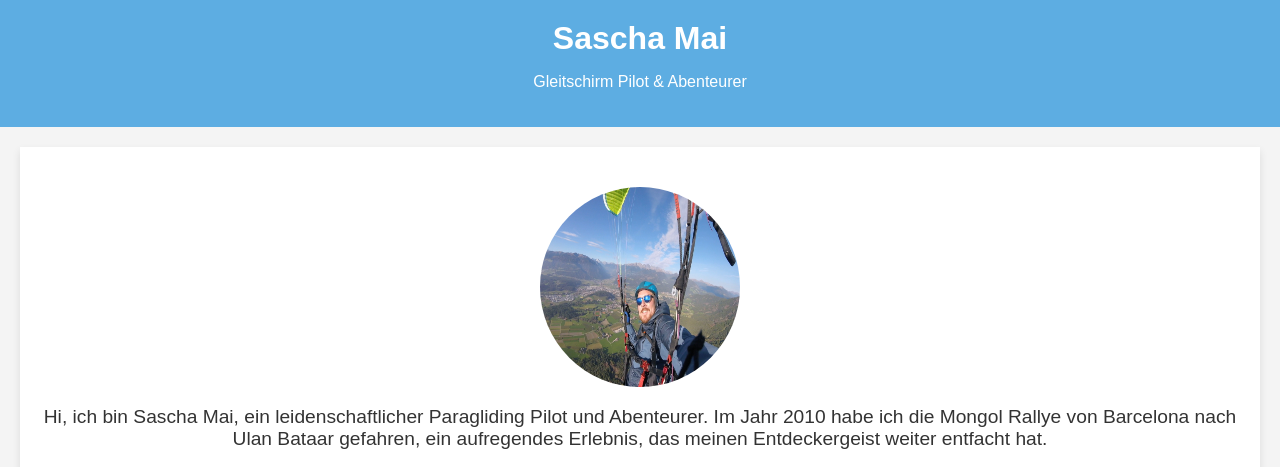
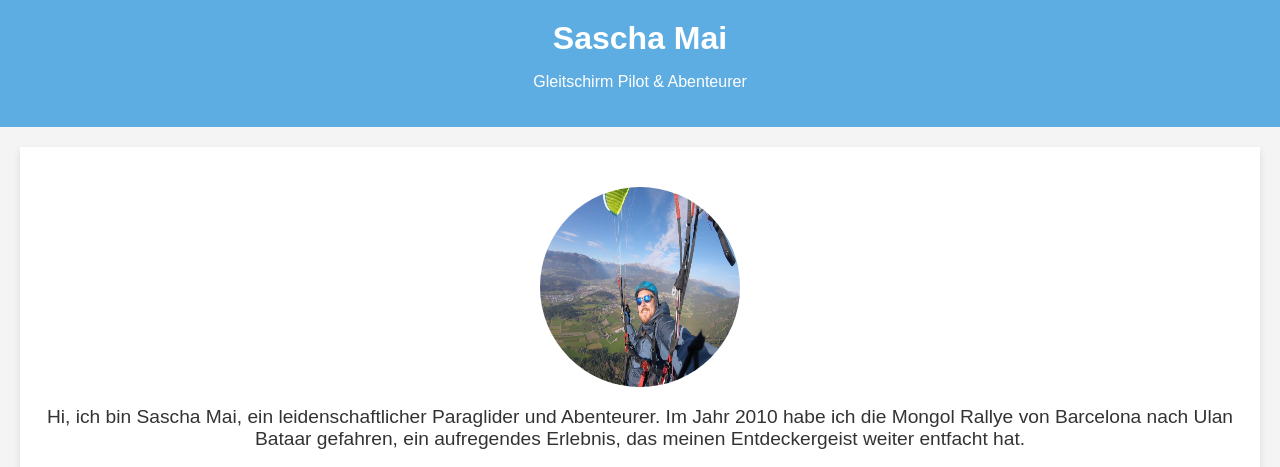
Before and after one commit to smai263/sascha-mai-website, a plain HTML site: page index.html in a window 1280 px wide. Shown: the top 467 px of the page. Drawn offline with Linux system fonts and the light colour scheme.

Commit message:
Update index.html

```diff
--- a/index.html
+++ b/index.html
@@ -84,7 +84,7 @@
 <main>
     <section class="bio">
         <img src="profilfoto.jpg" alt="Profilfoto von Sascha Mai" class="profile-photo">
-        <p>Hi, ich bin Sascha Mai, ein leidenschaftlicher Paragliding Pilot und Abenteurer. Im Jahr 2010 habe ich die Mongol Rallye von Barcelona nach Ulan Bataar gefahren, ein aufregendes Erlebnis, das meinen Entdeckergeist weiter entfacht hat.</p>
+        <p>Hi, ich bin Sascha Mai, ein leidenschaftlicher Paraglider und Abenteurer. Im Jahr 2010 habe ich die Mongol Rallye von Barcelona nach Ulan Bataar gefahren, ein aufregendes Erlebnis, das meinen Entdeckergeist weiter entfacht hat.</p>
     </section>
 
     <section class="projects">
```
